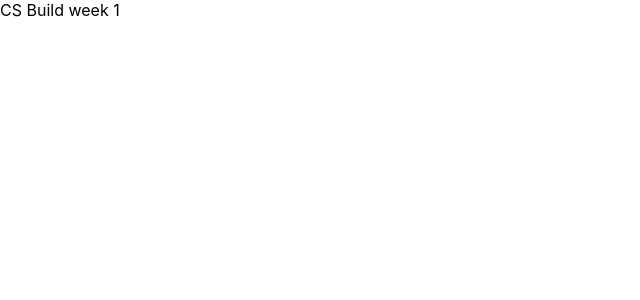
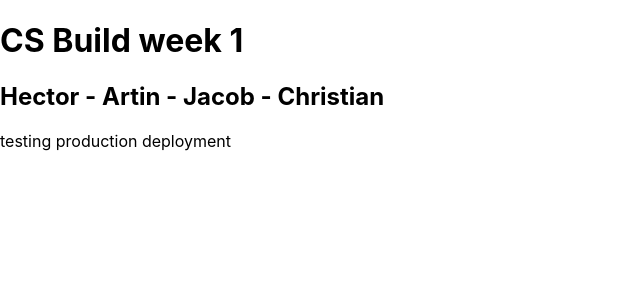
Before and after one commit to brittanymae01/cs-build-week-1-front-end, a React (Create React App) app: page / in a window 1280 px wide. Shown: the top 300 px of the page, without its empty margins (0-640 px from the left). Built offline with nearby package versions, Linux system fonts and the light colour scheme; the HTML template or start-up script is replaced by a standard one.

Commit message:
testing push

```diff
--- a/src/App.js
+++ b/src/App.js
@@ -1,7 +1,12 @@
 import React from "react";
 
 function App() {
-  return <div className="App">CS Build week 1</div>;
+  return <div>
+
+    <h1>CS Build week 1</h1>
+    <h2>Hector - Artin - Jacob - Christian</h2>
+    <p>testing production deployment</p>
+  </div>;
 }
 
 export default App;
```
